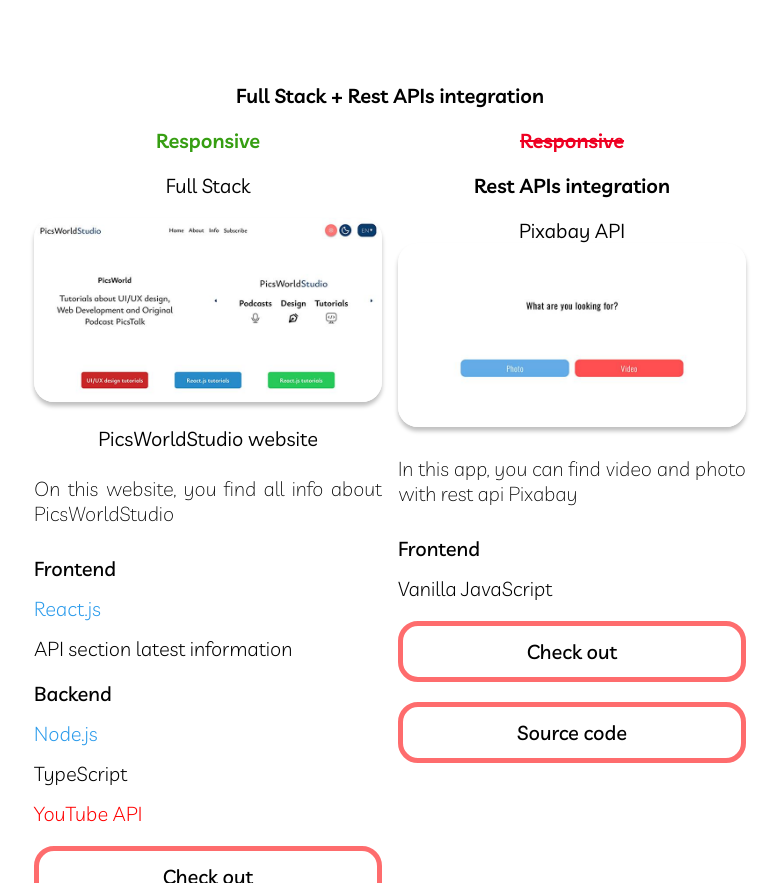
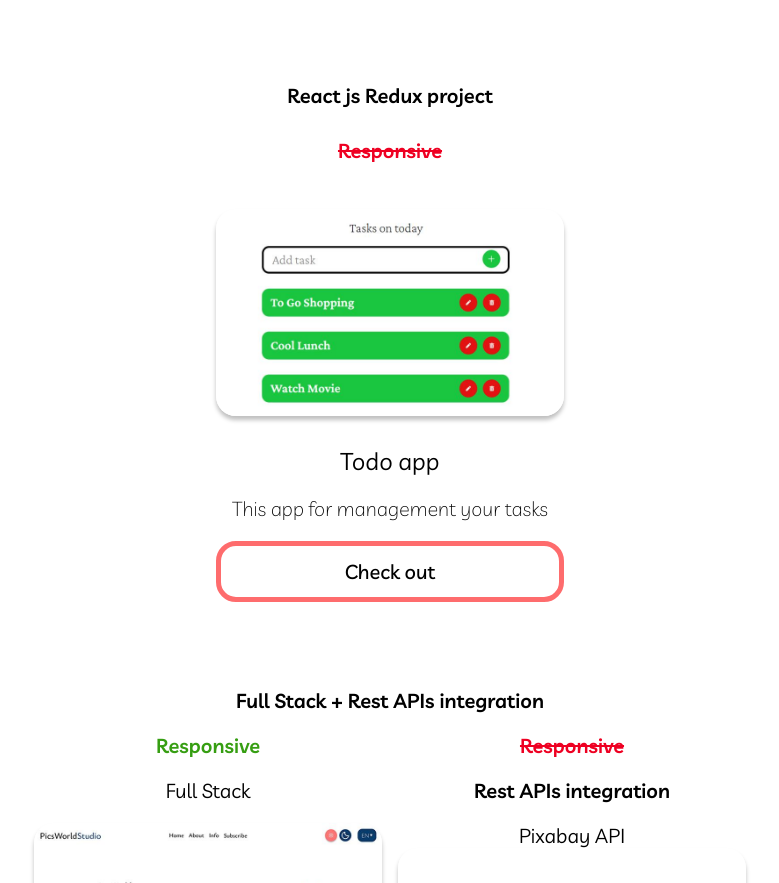
Before and after one commit to VladMCoder/vladmcoder-portfolio, a plain HTML site: page index.html in a window 1280 px wide. Shown: the part 4072-4955 px from the top of the page, without its empty margins (250-1029 px from the left). Drawn offline with Linux system fonts and the light colour scheme.

Commit message:
Added new section React js Redux

```diff
--- a/index.html
+++ b/index.html
@@ -319,9 +319,26 @@
                                 <a class="tech-projects-react-js-list-item-link" href="https://game-react-tic-tac-toe-vladmcoder.netlify.app/" target="_blank" rel="noopener nofollow noreferrer">Check out</a>
                                 <a class="tech-projects-react-js-list-item-link" href="https://github.com/VladMCoder/react-game-tic-tac-toe" target="_blank" rel="noopener nofollow noreferrer">Source code</a>
                             </div>
+
                     </div>
                 </li>
             </ul>
+        </div>
+    </section>
+    <section class="tech-projects-react-js-redux">
+        <h1 class="tech-project-react-js-redux-title" oncopy="return false" oncut="return false"
+            onpaste="return false">React js Redux project</h1>
+        <h2 class="tech-projects-react-js-status red react-js-rudux-card">Responsive</h2>
+        <div class="tech-project-react-js-redux-container">
+            <div class="tech-project-react-js-card-container">
+                <img class="tech-projects-react-js-redux-picture shadow" src="./imgs/sections/projects/Tech projects/React js/Redux/todo-app-edited.jpg" alt="">
+                <div class="tech-projects-react-js-list-item-buttons-container">
+                    <h3 class="tech-projects-react-js-list-item-title todo-app-margin">Todo app</h3>
+                    <p class="tech-projects-react-js-list-item-description">This app for management your tasks</p>
+                    <a class="tech-projects-react-js-list-item-link" href="https://game-react-tic-tac-toe-vladmcoder.netlify.app/"
+                        target="_blank" rel="noopener nofollow noreferrer">Check out</a>
+                </div>
+            </div>
         </div>
     </section>
     <section class="tech-project-full-stack-and-rest-api">
@@ -403,7 +420,7 @@
         </div>
     </footer>
     <script src="script/script.js"></script>
-    <script src="script/protect-content.js"></script>
+    <!-- <script src="script/protect-content.js"></script> -->
 </body>
 </html>
 
--- a/media-request.css
+++ b/media-request.css
@@ -224,6 +224,18 @@
 
     .tech-projects-react-js-list-item:nth-child(2) {
         margin-top: 0px;
+    }
+
+    /* tech project: react.js redux */
+
+    .tech-project-react-js-redux-container {
+        max-width: 712px;
+        display: flex;
+        justify-content: center;
+    }
+
+    .tech-projects-react-js-redux-picture {
+        width: 348px;
     }
 
     /* tech project: full stack and rest api */
@@ -683,6 +695,24 @@
         line-height: 1.25;
     }
 
+    /* tech project: react.js redux */
+
+    .tech-project-react-js-redux-container {
+        max-width: 1392px;
+        display: flex;
+        justify-content: center;
+    }
+
+    .tech-projects-react-js-redux-picture {
+        width: 448px;
+    }
+
+    .tech-project-react-js-redux-title {
+        font-size: 32px;
+        font-weight: 400;
+        line-height: 1.25;
+    }
+
     /* tech project: full stack and rest api */
 
     .tech-project-full-stack-and-rest-api {
--- a/style.css
+++ b/style.css
@@ -758,6 +758,45 @@
     gap: 20px;
 }
 
+/* React.js redux */
+
+.tech-projects-react-js-redux {
+    margin-top: 70px;
+}
+
+.tech-project-react-js-redux-title {
+    font-size: 20px;
+    font-weight: 600;
+    line-height: 1.25;
+    text-align: center;
+}
+
+.react-js-rudux-card {
+    margin-top: 30px;
+}
+
+.tech-project-react-js-redux-container {
+    max-width: 396px;
+    padding: 16px;
+    margin: 0 auto;
+}
+
+.tech-projects-react-js-redux-picture {
+    border-radius: 20px;
+    width: 100%;
+}
+
+.todo-app-margin {
+    margin-top: 30px;
+}
+
+.tech-project-react-js-card-container {
+    display: flex;
+    flex-direction: column;
+    align-items: center;
+    text-align: center;
+}
+
 /* tech projects: full stack and rest api */
 
 .tech-project-full-stack-and-rest-api {
```
Also changed, not shown: imgs/sections/projects/Tech projects/React js/Redux/todo-app-edited.jpg (added). Lines whose indentation alone changed are shown as unchanged.
